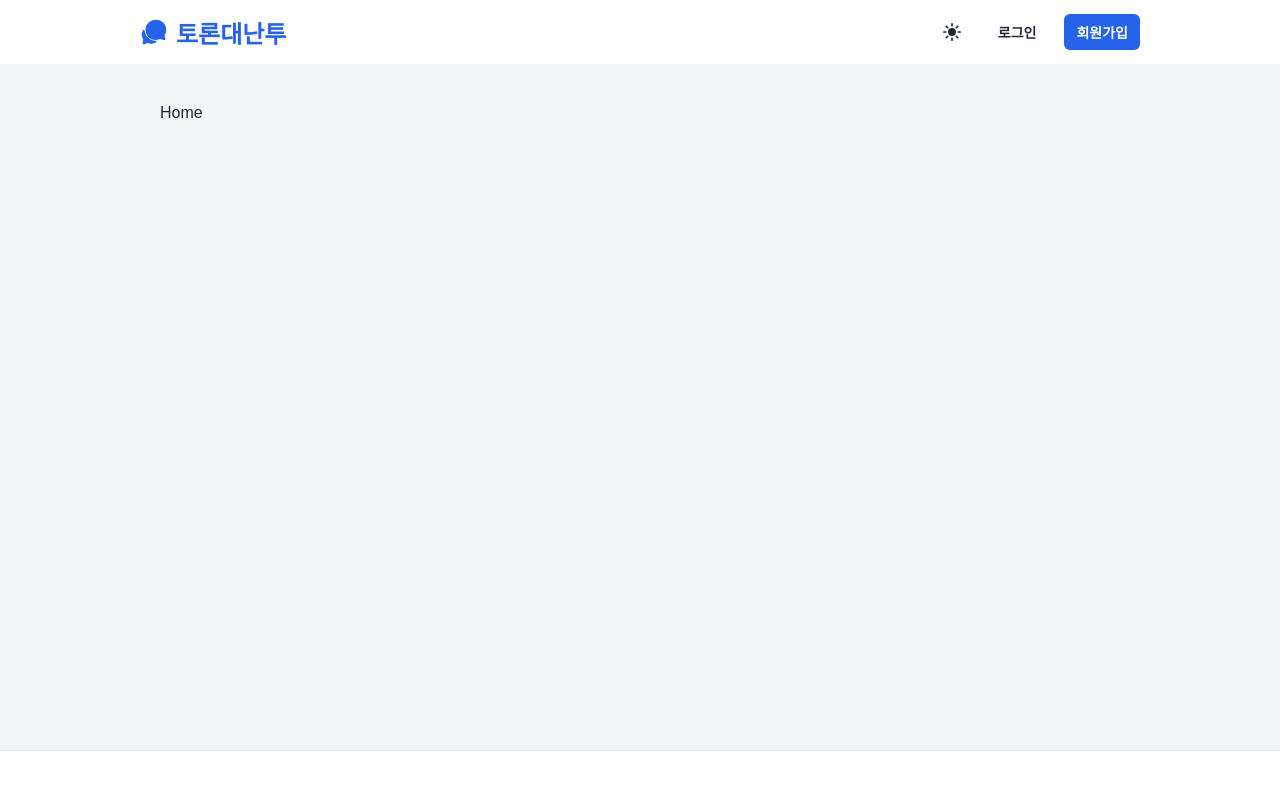
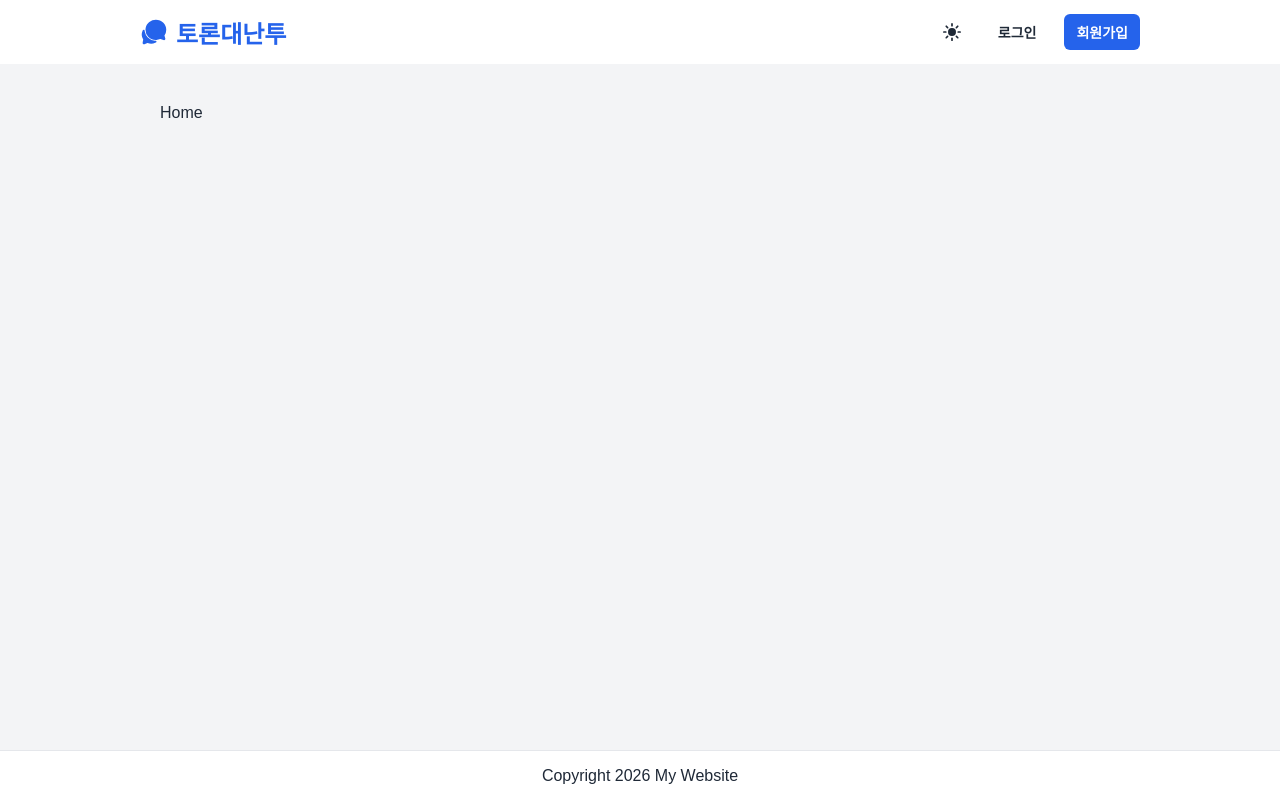
Before and after one commit to yeonhanlab/practice-forum-frontend, a React (Vite) app: page / in a window 1280 px wide. Built offline with nearby package versions, Linux system fonts and the light colour scheme.

Commit message:
Footer 문구 작성

```diff
--- a/src/components/layout/MainFooter.tsx
+++ b/src/components/layout/MainFooter.tsx
@@ -10,7 +10,9 @@ const FooterContainer = styled.footer`
 `;
 
 function MainFooter() {
-    return <FooterContainer></FooterContainer>;
+    return <FooterContainer>
+        <p>Copyright 2026 My Website</p>
+    </FooterContainer>;
 }
 
 export default MainFooter;
```
